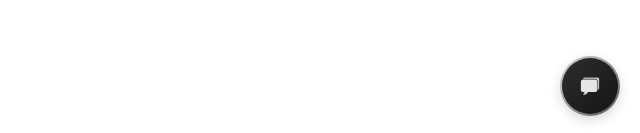
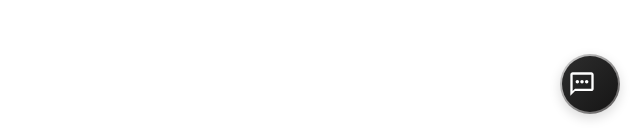
Before and after one commit to victorandujar/chat-widget, a React (Vite) app: page / in a window 1280 px wide. Shown: the part 664-797 px from the top of the page, without its empty margins (640-1280 px from the left). Built offline with nearby package versions, Linux system fonts and the light colour scheme.

Commit message:
Modify color, icon & position for chat widget

```diff
--- a/src/Widget.tsx
+++ b/src/Widget.tsx
@@ -48,6 +48,7 @@ function injectStyles() {
       overflow: hidden !important;
       z-index: 2147483647 !important;
       border: 1px solid rgba(0,0,0,0.1) !important;
+      pointer-events: auto !important;
     }
 
     @media (max-width: 480px) {
--- a/src/components/ChatButton/ChatButton.tsx
+++ b/src/components/ChatButton/ChatButton.tsx
@@ -54,7 +54,22 @@ export default function ChatButton({
       title="Open offers chat bot"
       aria-label="Open chat bot"
     >
-      <img src="/chat-icon.png" width={20} height={20} />
+      <svg
+        width="28"
+        height="28"
+        viewBox="0 0 24 24"
+        fill="none"
+        xmlns="http://www.w3.org/2000/svg"
+        style={{ display: "block" }}
+      >
+        <path
+          d="M20 2H4C2.9 2 2 2.9 2 4V22L6 18H20C21.1 18 22 17.1 22 16V4C22 2.9 21.1 2 20 2ZM20 16H6L4 18V4H20V16Z"
+          fill="currentColor"
+        />
+        <circle cx="8" cy="10" r="1.5" fill="currentColor" />
+        <circle cx="12" cy="10" r="1.5" fill="currentColor" />
+        <circle cx="16" cy="10" r="1.5" fill="currentColor" />
+      </svg>
     </button>
   );
 }
--- a/src/components/ChatWindow/ChatWindow.tsx
+++ b/src/components/ChatWindow/ChatWindow.tsx
@@ -78,12 +78,20 @@ export default function ChatWindow({
 
   return (
     <div
+      className="ia-chat-widget-window"
       style={{
+        position: "fixed",
         background: bgColor,
         color: textColor,
         ...getPositionStyles(),
+        width: "380px",
+        height: "500px",
         borderRadius: "16px",
         border: isDark ? "1px solid #404040" : "1px solid #e0e0e0",
+        display: "flex",
+        flexDirection: "column",
+        overflow: "hidden",
+        zIndex: 2147483647,
       }}
     >
       <div
```
Also changed, not shown: 1 other file (tests, documents, lock files or other folders).
